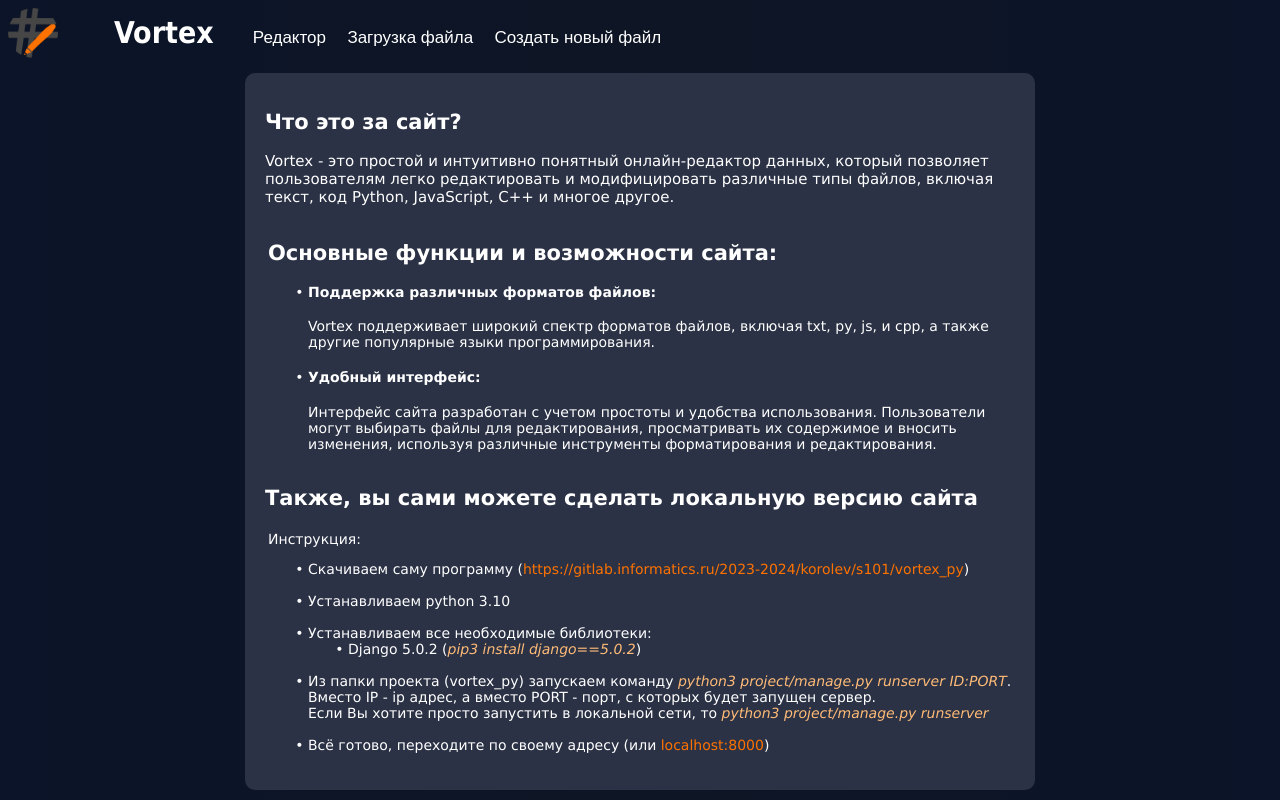
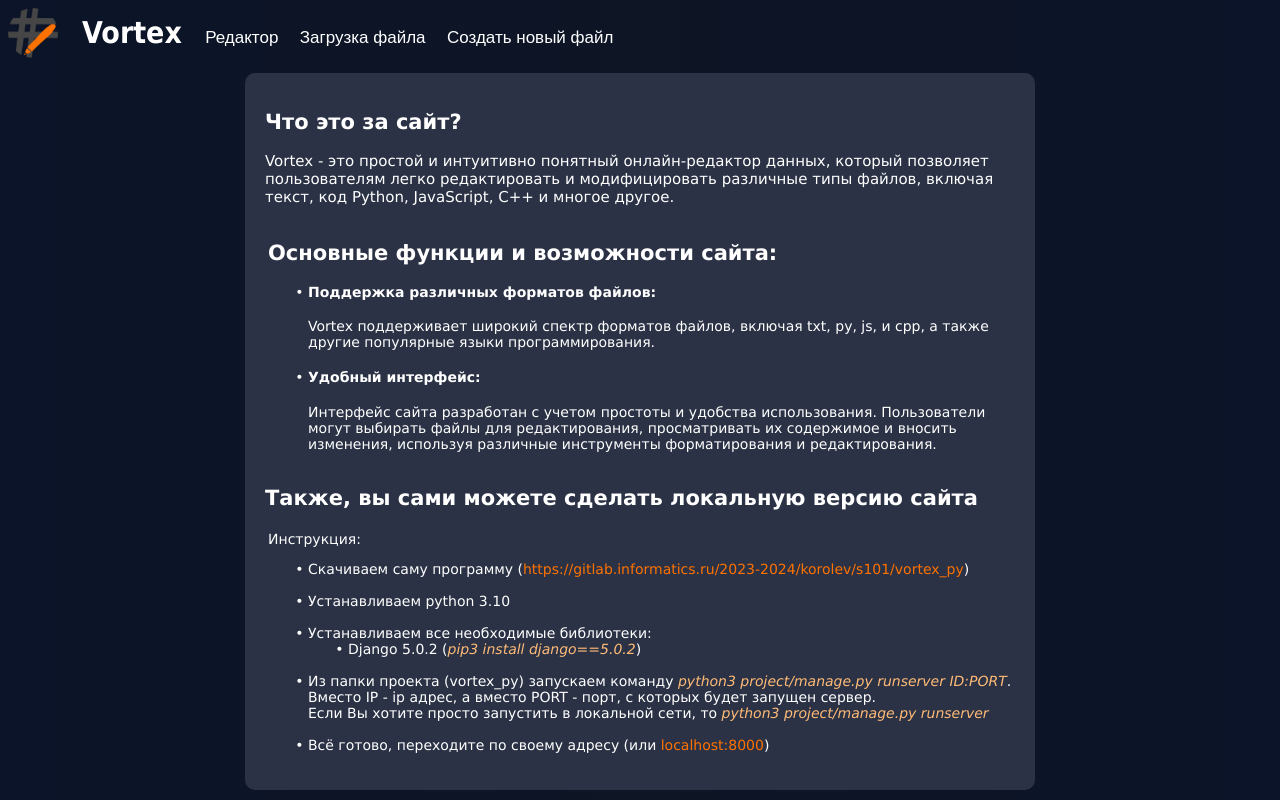
Before and after one commit to 3NikNikNik3/Vortex_Py, a Django app: page / in a window 1280 px wide. Run offline with Django 5.2, Linux system fonts and the light colour scheme.

Commit message:
Исправление расстояния

```diff
--- a/project/main/templates/index.html
+++ b/project/main/templates/index.html
@@ -11,9 +11,9 @@
 <!--<canvas id="canvas" style="position: fixed"></canvas>-->
 <div style="display:inline-block;">
     <img src="/static/favicon.ico" height="50" id="image"
-    width="50" style="position: fixed"><div style="float:left; margin: -2.5% 0 0 20%; width: 150%">
+    width="50" style="position: fixed"><div style="float:left; margin: -2.5% 0 0 14%; width: 150%">
     <h1 style="font-size: 30px; font-family: tahoma;">Vortex
-    <button onclick="window.open('edit', '_self')" style="margin-left:3%">Редактор</button>
+    <button onclick="window.open('edit', '_self')" style="margin-left:1%">Редактор</button>
     <button onclick="window.open('load', '_self')">Загрузка файла</button>
     <button onclick="window.open('new', '_self')">Создать новый файл</button>
 </h1></div></div>
```
